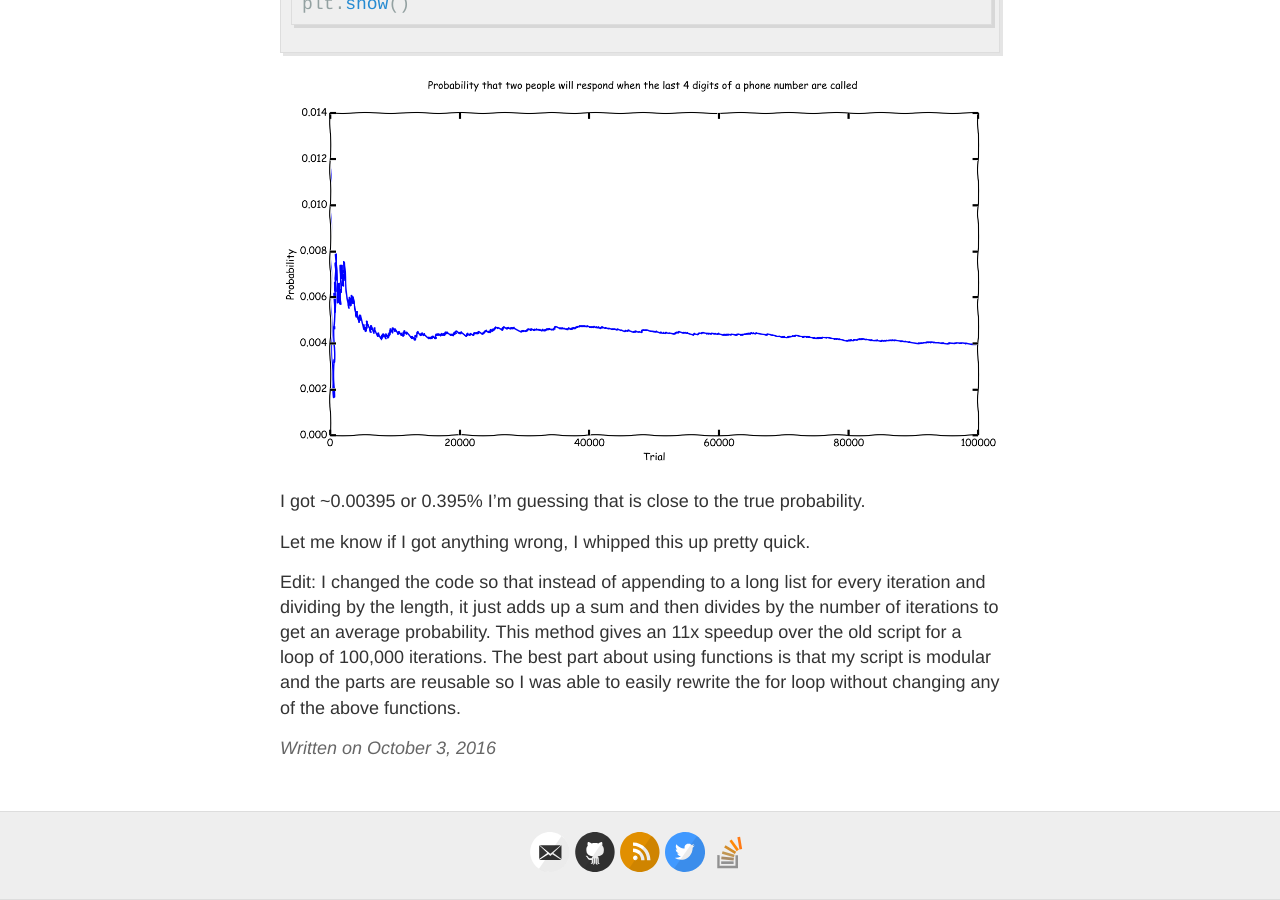
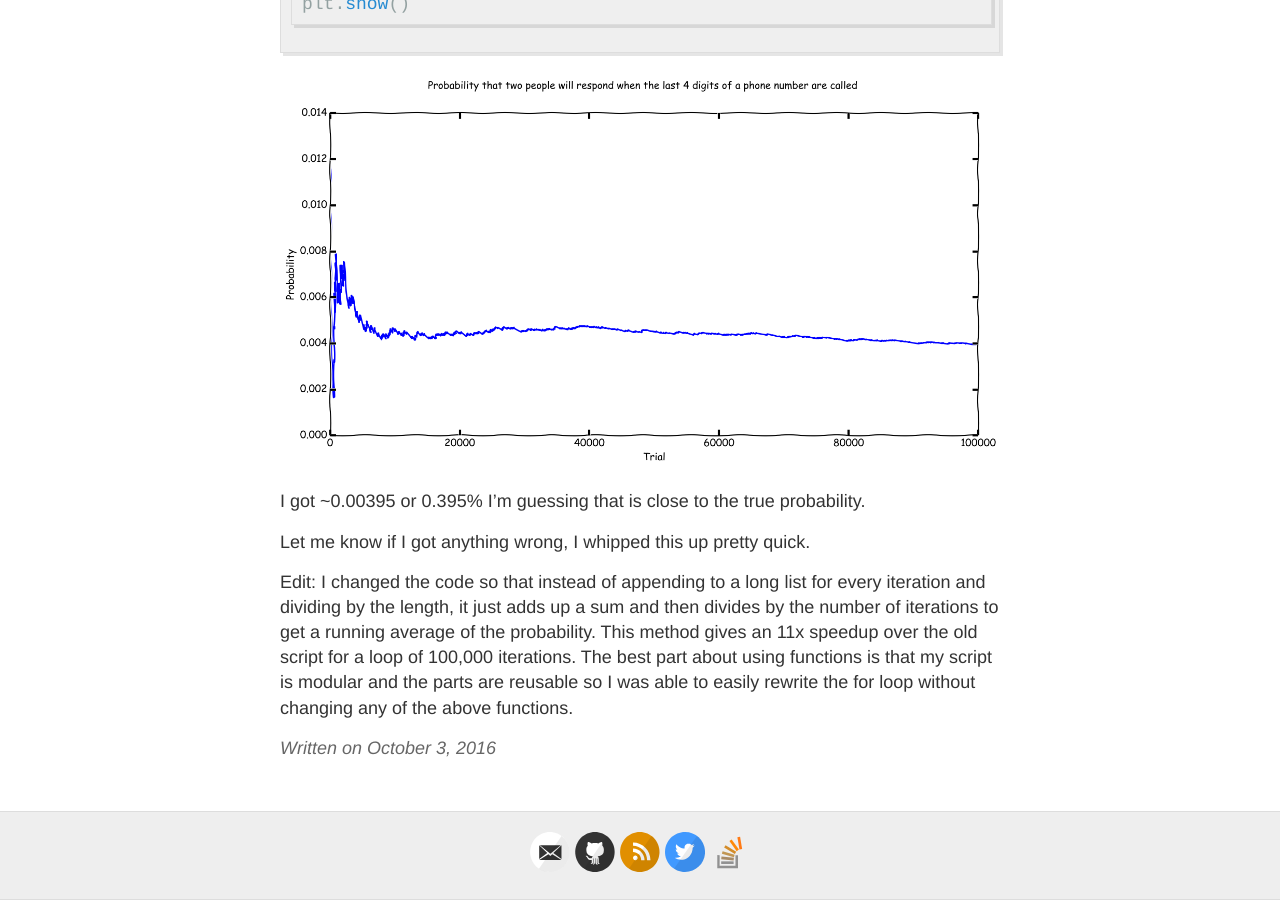
Before and after one commit to griffincalme/griffincalme.github.io, a Jekyll site: the page built from _posts/2016-10-3-SOS.md, in a window 1280 px wide and 900 px high, scrolled down 4525 px. Built offline with Jekyll 4.4.1, drawn with Linux system fonts in a browser that asks for light colours; comment, search, counter and statistics services are not loaded.

Commit message:
Update 2016-10-3-SOS.md

```diff
--- a/_posts/2016-10-3-SOS.md
+++ b/_posts/2016-10-3-SOS.md
@@ -182,4 +182,4 @@ Let me know if I got anything wrong, I whipped this up pretty quick.
 
 
 
-Edit: I changed the code so that instead of appending to a long list for every iteration and dividing by the length, it just adds up a sum and then divides by the number of iterations to get an average probability. This method gives an 11x speedup over the old script for a loop of 100,000 iterations. The best part about using functions is that my script is modular and the parts are reusable so I was able to easily rewrite the for loop without changing any of the above functions.
+Edit: I changed the code so that instead of appending to a long list for every iteration and dividing by the length, it just adds up a sum and then divides by the number of iterations to get a running average of the probability. This method gives an 11x speedup over the old script for a loop of 100,000 iterations. The best part about using functions is that my script is modular and the parts are reusable so I was able to easily rewrite the for loop without changing any of the above functions.
```
